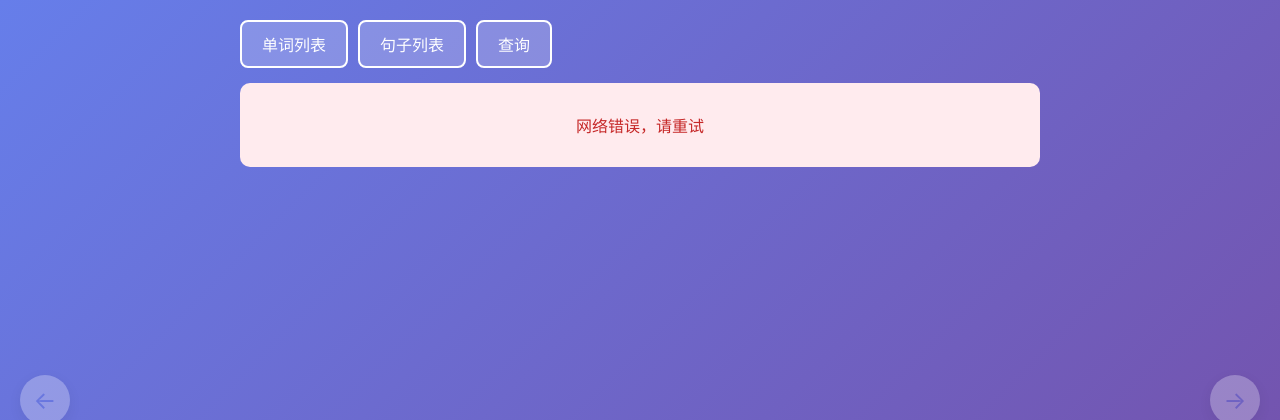
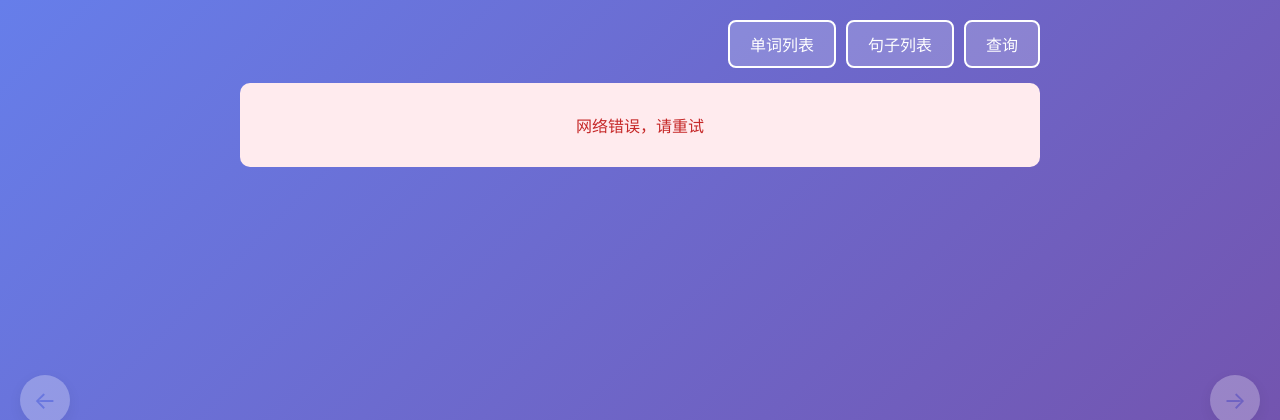
Before and after one commit to taoey/anki-script, a Flask app: template templates/word_detail.html in a window 1280 px wide. Shown: the top 420 px of the page. Run offline with Flask 3, Linux system fonts and the light colour scheme; the template is opened without the code that fills it, so the values that code supplies are empty.

Commit message:
fix: 手机端箭头居中及导航按钮靠右对齐

```diff
--- a/templates/word_detail.html
+++ b/templates/word_detail.html
@@ -26,7 +26,7 @@
 
         .header {
             display: flex;
-            justify-content: space-between;
+            justify-content: flex-end;
             align-items: center;
             margin-bottom: 15px;
         }
```
